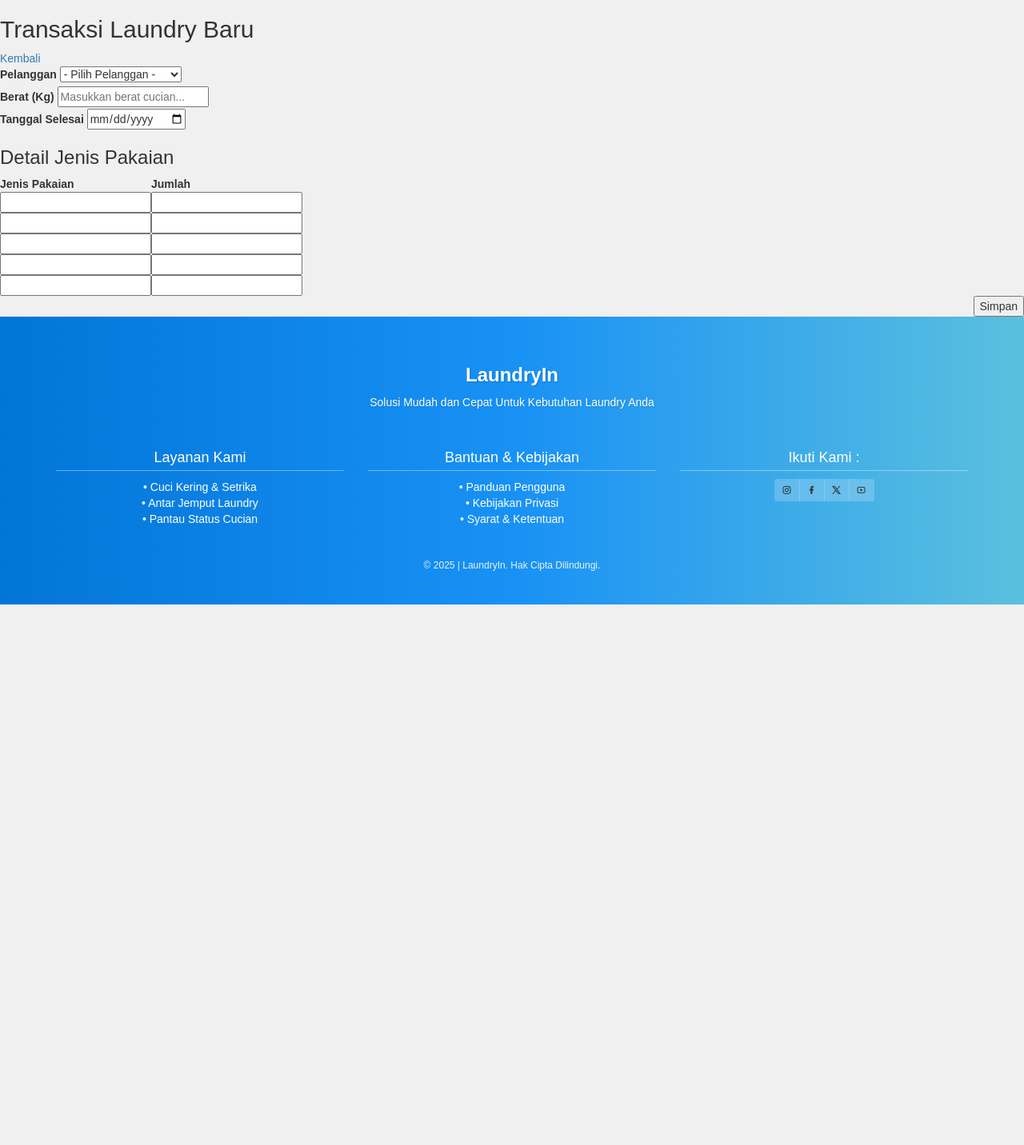
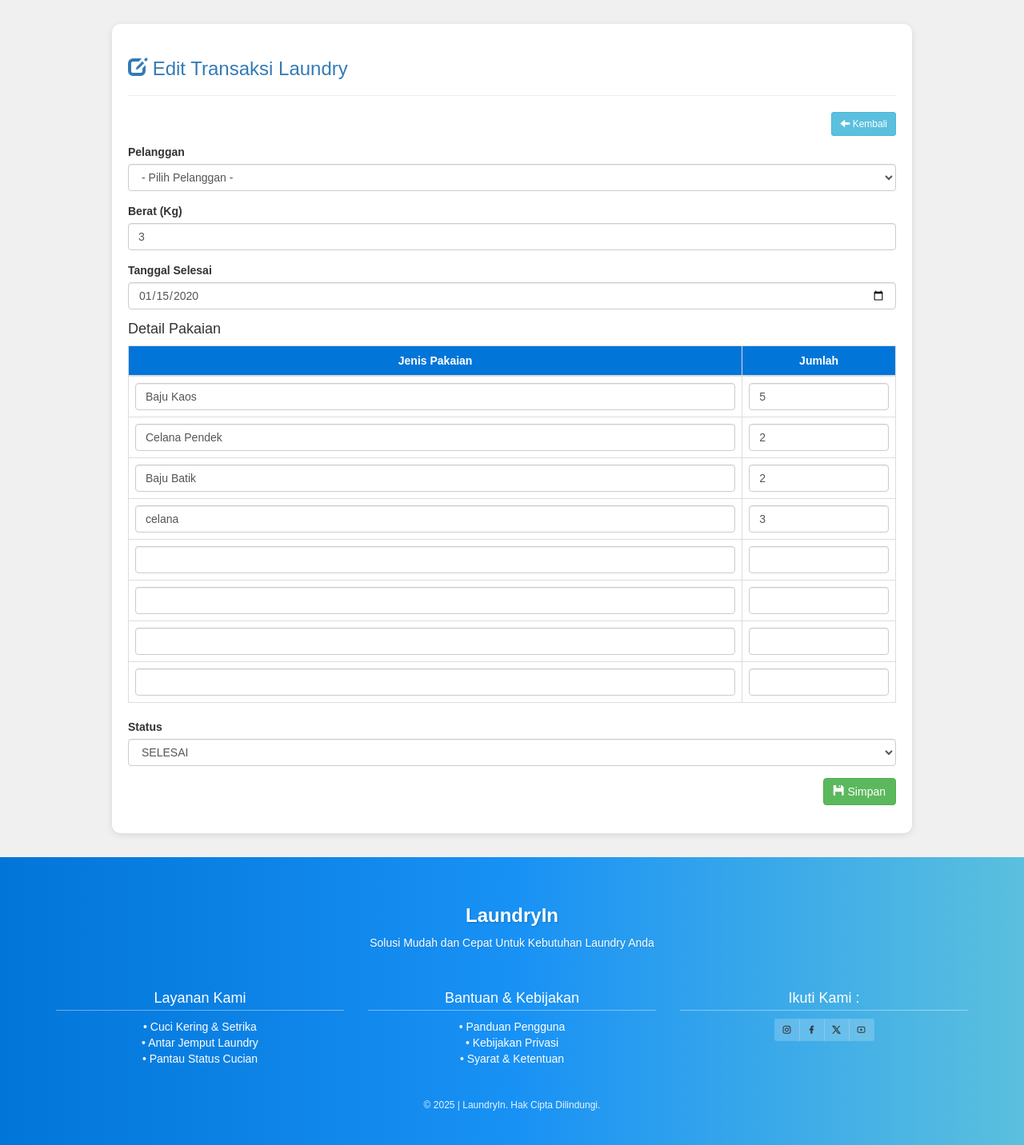
Before and after one commit to kaniarsazr/laundryin, a PHP site: page /admin/transaksi_edit.php?id=1 in a window 1280 px wide. Shown: the part 50-1482 px from the top of the page at 80% size. Before the commit the page ends 806 px from the top, so only its background shows below. Run offline with PHP 8.4, Linux system fonts and the light colour scheme; a user stored in the database is signed in; data comes from the database, SQL or seed files in the repository; some libraries are stand-ins or nearby versions.

Commit message:
Update transaksi_edit.php

```diff
--- a/admin/transaksi_edit.php
+++ b/admin/transaksi_edit.php
@@ -1,74 +1,93 @@
-<?php include 'header.php'; ?>
-<?php include '../koneksi.php'; ?>
+<?php
+include 'header.php';
+include '../koneksi.php';
+?>
 
-<div class="max-w-4xl mx-auto px-4 py-10">
-    <div class="bg-white shadow-md rounded-xl p-8">
-        <div class="flex justify-between items-center mb-6">
-            <h2 class="text-3xl font-bold text-gray-800">Transaksi Laundry Baru</h2>
-            <a href="transaksi.php" class="bg-blue-600 hover:bg-blue-700 text-white px-5 py-2 rounded-lg text-base transition">
-                Kembali
-            </a>
-        </div>
+<div class="container-content">
+  <div class="row">
+    <div class="col-md-12">
+      <h3 class="text-primary"><i class="glyphicon glyphicon-edit"></i> Edit Transaksi Laundry</h3>
+      <hr>
+      <a href="transaksi.php" class="btn btn-sm btn-info pull-right"><i class="glyphicon glyphicon-arrow-left"></i> Kembali</a><br><br>
 
-        <form method="post" action="transaksi_aksi.php" class="space-y-6 text-lg">
-            <div>
-                <label class="block mb-2 font-semibold text-gray-700">Pelanggan</label>
-                <select name="pelanggan" required class="w-full border-gray-300 rounded-lg shadow-sm focus:ring-blue-500 focus:border-blue-500 px-4 py-3 text-base">
+      <?php
+      $id = $_GET['id'];
+      $transaksi = mysqli_query($koneksi, "SELECT * FROM transaksi WHERE transaksi_id='$id'");
+      while($t = mysqli_fetch_array($transaksi)) {
+      ?>
+      <form method="post" action="transaksi_update.php">
+        <input type="hidden" name="id" value="<?php echo $t['transaksi_id']; ?>">
+
+        <div class="form-group">
+          <label for="pelanggan">Pelanggan</label>
+          <select name="pelanggan" class="form-control" required>
             <option value="">- Pilih Pelanggan -</option>
             <?php
             $data = mysqli_query($koneksi, "SELECT * FROM pelanggan");
-                    while($d = mysqli_fetch_array($data)){
-                        echo "<option value='{$d['pelanggan_id']}'>{$d['pelanggan_nama']}</option>";
+            while($d = mysqli_fetch_array($data)) {
+              $selected = ($d['pelanggan_id'] == $t['transaksi_pelanggan']) ? "selected" : "";
+              echo "<option value='$d[pelanggan_id]' $selected>$d[pelanggan_nama]</option>";
             }
             ?>
           </select>
         </div>
 
-            <div>
-                <label class="block mb-2 font-semibold text-gray-700">Berat (Kg)</label>
-                <input type="number" name="berat" required placeholder="Masukkan berat cucian..."
-                       class="w-full border-gray-300 rounded-lg shadow-sm focus:ring-blue-500 focus:border-blue-500 px-4 py-3 text-base" />
+        <div class="form-group">
+          <label>Berat (Kg)</label>
+          <input type="number" name="berat" class="form-control" required value="<?php echo $t['transaksi_berat']; ?>">
         </div>
 
-            <div>
-                <label class="block mb-2 font-semibold text-gray-700">Tanggal Selesai</label>
-                <input type="date" name="tgl_selesai" required
-                       class="w-full border-gray-300 rounded-lg shadow-sm focus:ring-blue-500 focus:border-blue-500 px-4 py-3 text-base" />
+        <div class="form-group">
+          <label>Tanggal Selesai</label>
+          <input type="date" name="tgl_selesai" class="form-control" required value="<?php echo $t['transaksi_tgl_selesai']; ?>">
         </div>
 
-            <div>
-                <h3 class="text-xl font-semibold mb-3 text-gray-800">Detail Jenis Pakaian</h3>
-                <div class="overflow-x-auto">
-                    <table class="min-w-full border divide-y divide-gray-200 text-base">
-                        <thead class="bg-blue-600 text-white">
+        <h4>Detail Pakaian</h4>
+        <table class="table table-bordered table-hover">
+          <thead>
             <tr>
-                                <th class="px-5 py-3 text-left">Jenis Pakaian</th>
-                                <th class="px-5 py-3 text-left w-1/3">Jumlah</th>
+              <th>Jenis Pakaian</th>
+              <th width="20%">Jumlah</th>
             </tr>
           </thead>
-                        <tbody class="divide-y divide-gray-200">
-                            <?php for($i = 0; $i < 5; $i++): ?>
+          <tbody>
+            <?php
+            $id_transaksi = $t['transaksi_id'];
+            $pakaian = mysqli_query($koneksi, "SELECT * FROM pakaian WHERE pakaian_transaksi='$id_transaksi'");
+            while($p = mysqli_fetch_array($pakaian)) {
+              echo "
               <tr>
-                                <td class="px-5 py-2">
-                                    <input type="text" name="jenis_pakaian[]"
-                                           class="w-full border border-gray-300 rounded-lg px-4 py-2 focus:ring-blue-500 focus:border-blue-500" />
-                                </td>
-                                <td class="px-5 py-2">
-                                    <input type="number" name="jumlah_pakaian[]"
-                                           class="w-full border border-gray-300 rounded-lg px-4 py-2 focus:ring-blue-500 focus:border-blue-500" />
-                                </td>
-                            </tr>
-                            <?php endfor; ?>
+                <td><input type='text' name='jenis_pakaian[]' value='$p[pakaian_jenis]' class='form-control'></td>
+                <td><input type='number' name='jumlah_pakaian[]' value='$p[pakaian_jumlah]' class='form-control'></td>
+              </tr>";
+            }
+            // Tambahan baris kosong
+            for($i=0;$i<4;$i++) {
+              echo "
+              <tr>
+                <td><input type='text' name='jenis_pakaian[]' class='form-control'></td>
+                <td><input type='number' name='jumlah_pakaian[]' class='form-control'></td>
+              </tr>";
+            }
+            ?>
           </tbody>
         </table>
-                </div>
+
+        <div class="form-group">
+          <label>Status</label>
+          <select name="status" class="form-control" required>
+            <option value="0" <?= $t['transaksi_status'] == "0" ? "selected" : "" ?>>PROSES</option>
+            <option value="1" <?= $t['transaksi_status'] == "1" ? "selected" : "" ?>>DI CUCI</option>
+            <option value="2" <?= $t['transaksi_status'] == "2" ? "selected" : "" ?>>SELESAI</option>
+          </select>
         </div>
 
-            <div class="text-right">
-                <input type="submit" value="Simpan"
-                       class="bg-green-600 hover:bg-green-700 text-white px-6 py-3 rounded-lg font-semibold shadow transition">
+        <div class="form-group text-right">
+          <button type="submit" class="btn btn-success"><i class="glyphicon glyphicon-floppy-disk"></i> Simpan</button>
         </div>
       </form>
+      <?php } ?>
+    </div>
   </div>
 </div>
 
```
Lines whose indentation alone changed are shown as unchanged.
